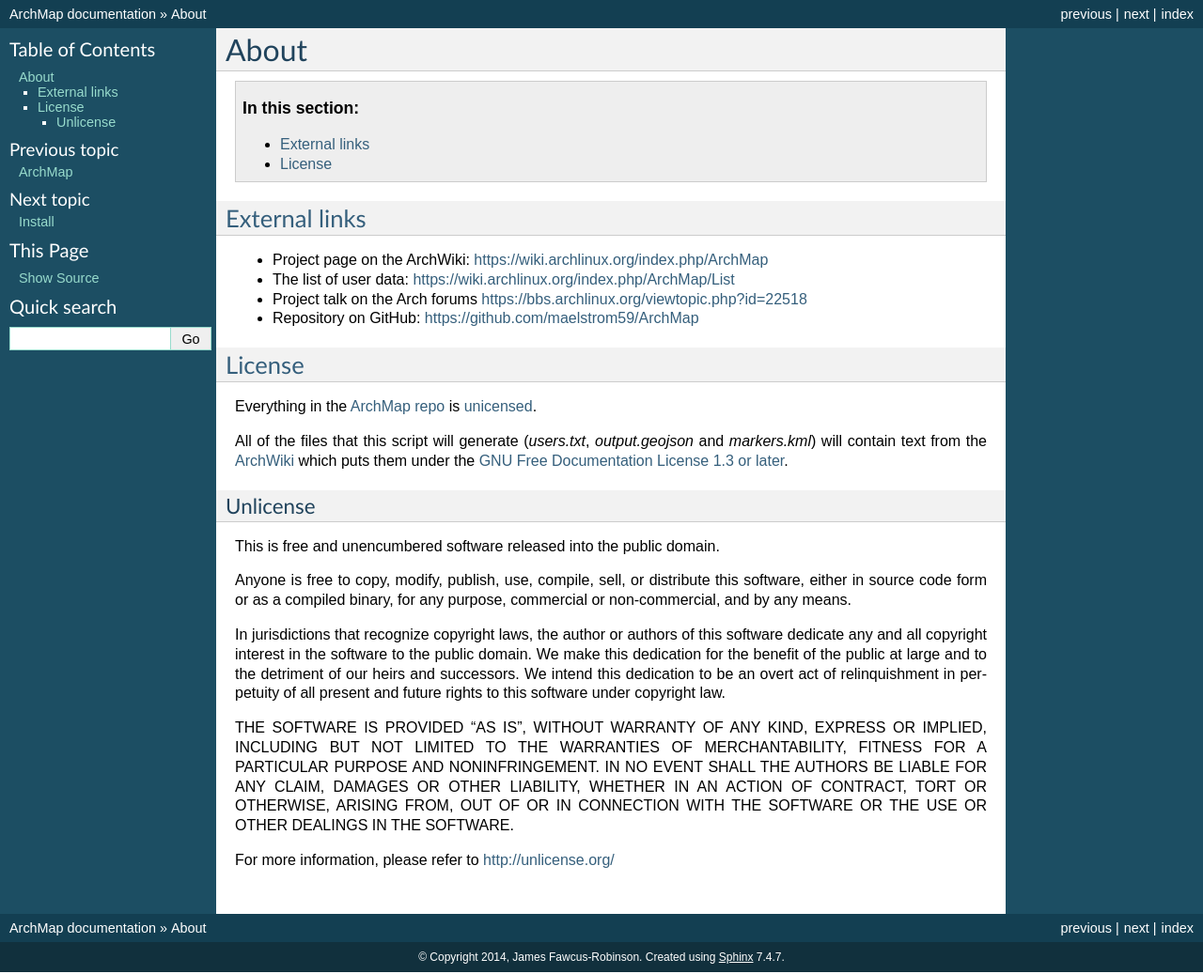
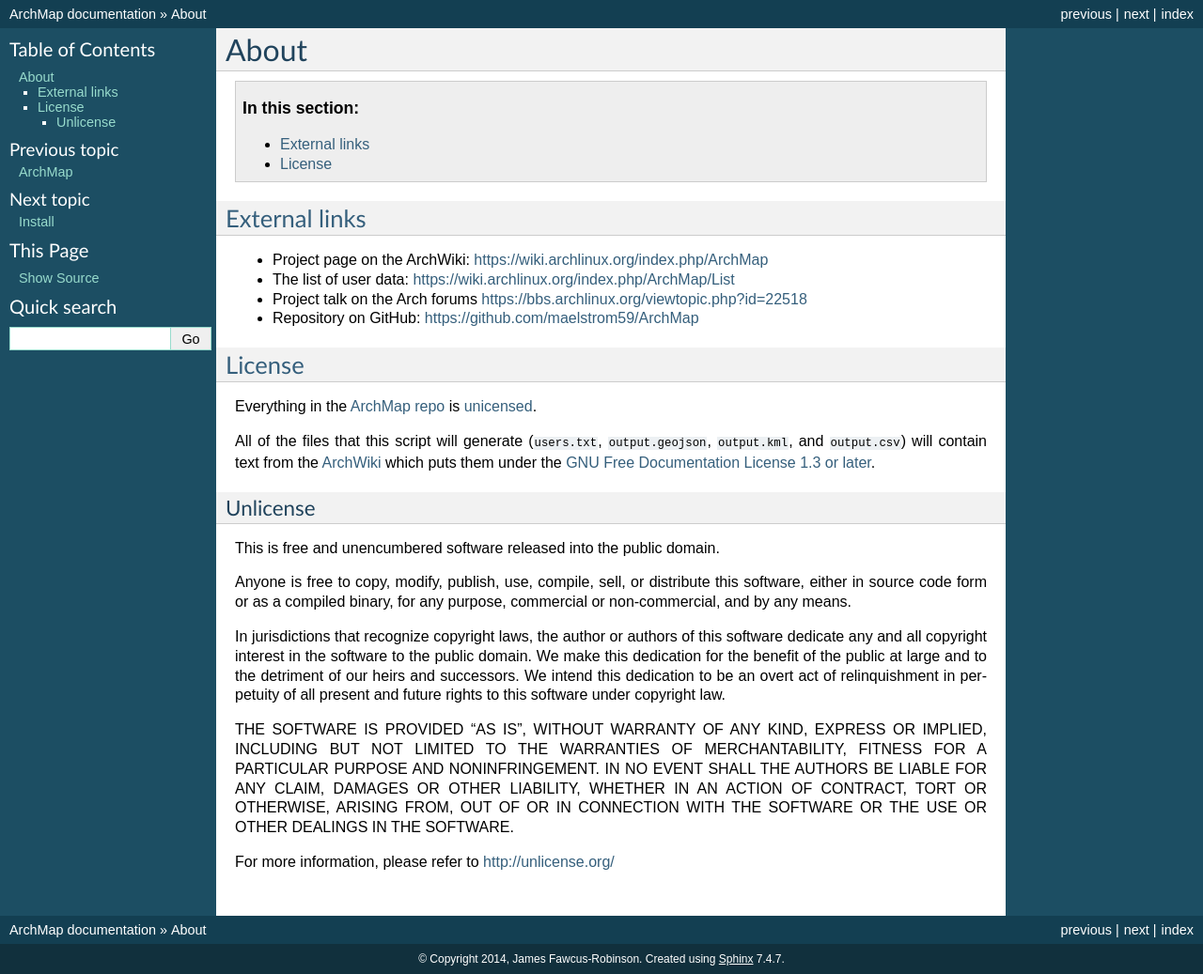
Before and after one commit to guyfawcus/ArchMap, a Sphinx documentation site: the page built from docs/about/index.rst, in a window 1280 px wide. Shown: the whole page at 94% size. Built offline with Sphinx 7.4.7, drawn with Linux system fonts in a browser that asks for light colours.

Commit message:
Wrap long lines and fix syntax in 'about' docs

```diff
--- a/docs/about/index.rst
+++ b/docs/about/index.rst
@@ -24,7 +24,9 @@
 -------
 Everything in the `ArchMap repo <https://github.com/maelstrom59/ArchMap>`_ is `unicensed <http://unlicense.org/>`_.
 
-All of the files that this script will generate (`users.txt`, `output.geojson` and `markers.kml`) will contain text from the `ArchWiki <https://wiki.archlinux.org/index.php/ArchMap/List>`_ which puts them under the `GNU Free Documentation License 1.3 or later <http://www.gnu.org/copyleft/fdl.html>`_.
+All of the files that this script will generate (``users.txt``, ``output.geojson``, ``output.kml``, and ``output.csv``)
+will contain text from the `ArchWiki <https://wiki.archlinux.org/index.php/ArchMap/List>`_
+which puts them under the `GNU Free Documentation License 1.3 or later <http://www.gnu.org/copyleft/fdl.html>`_.
 
 Unlicense
 ^^^^^^^^^
```
